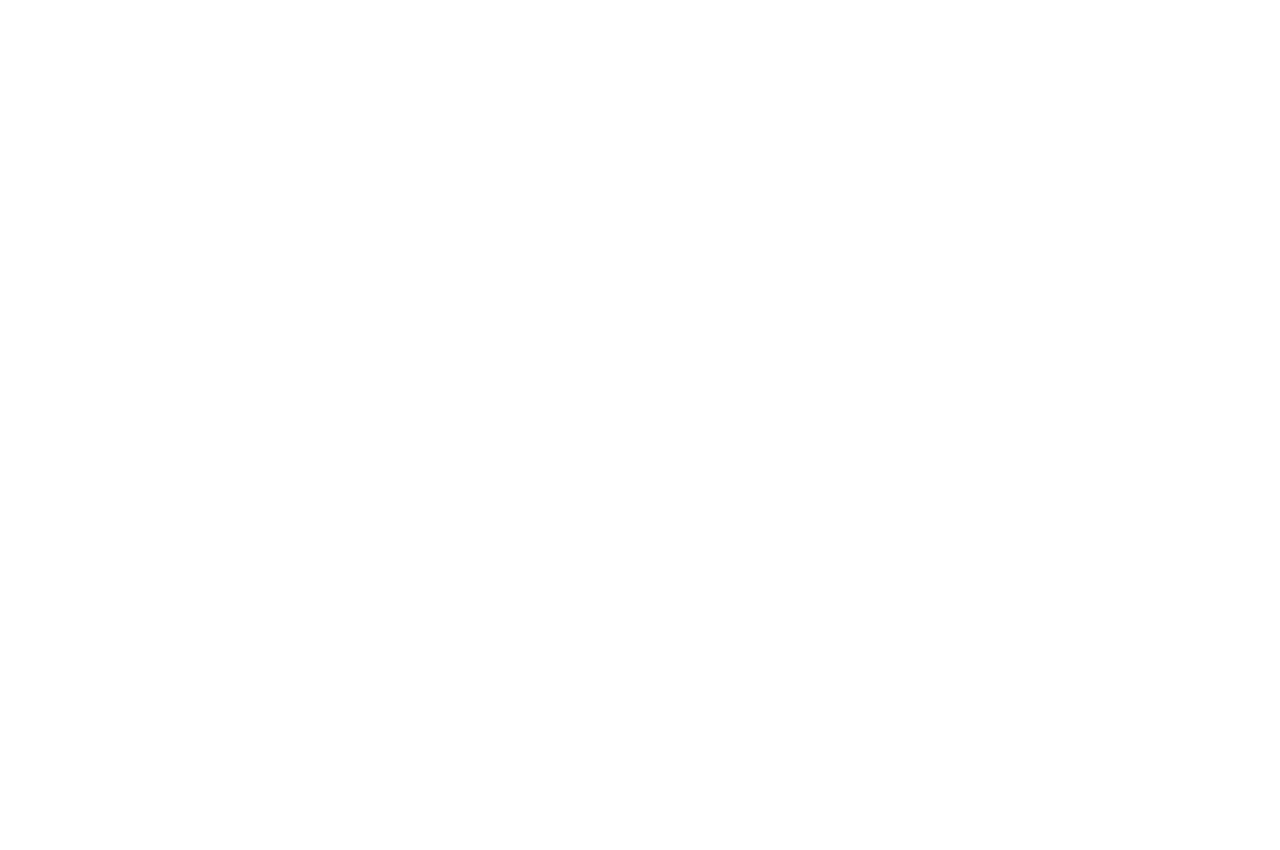
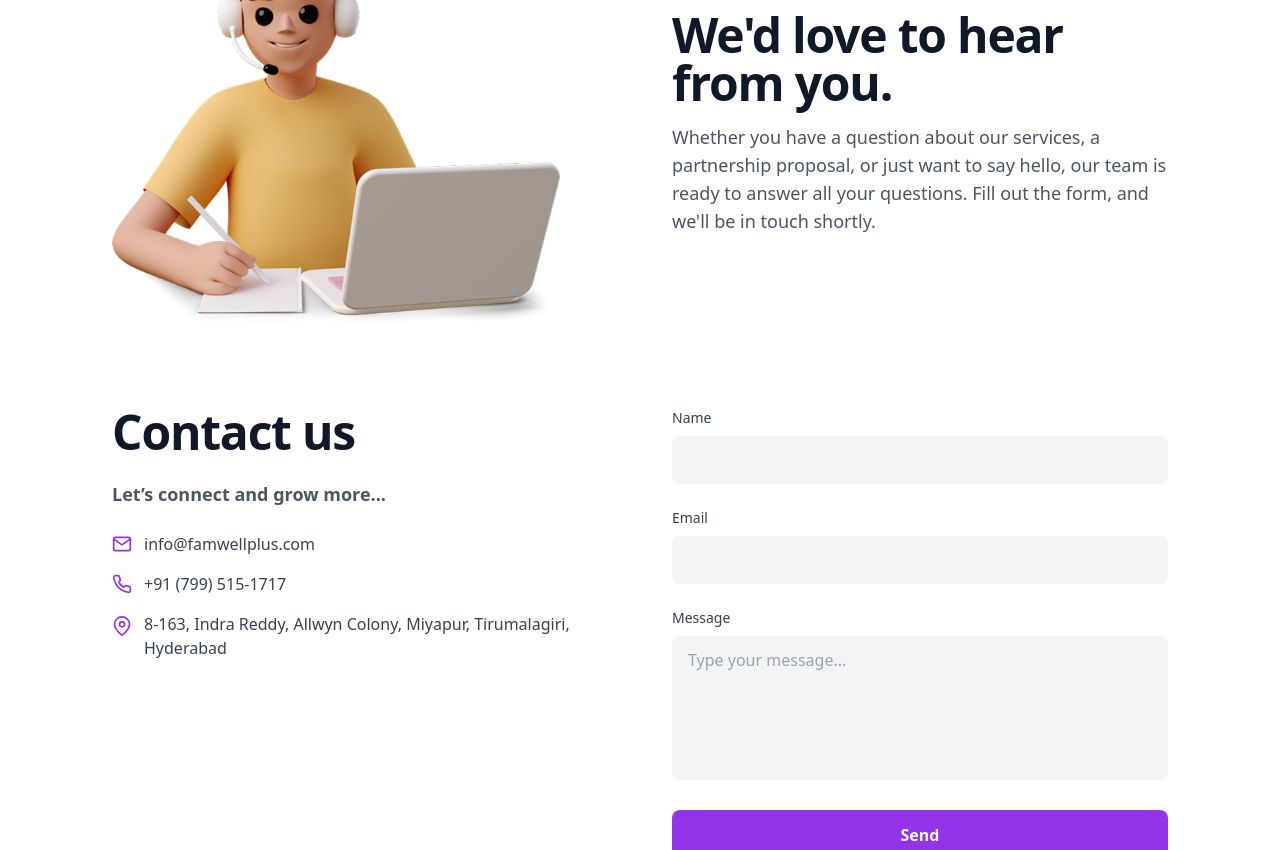
Before and after one commit to famwelltech/firebase_login, a React (Create React App) app: page /contact in a window 1280 px wide. Shown: the part 240-1090 px from the top of the page. Before the commit the page ends 800 px from the top, so only its background shows below. Built offline with nearby package versions, Linux system fonts and the light colour scheme.

Commit message:
Contact page added

```diff
--- a/src/App.js
+++ b/src/App.js
@@ -1,21 +1,20 @@
 import React from "react";
 import { BrowserRouter as Router, Routes, Route } from "react-router-dom";
-import Home from "./pages/Home";       // 👈 1. IMPORT YOUR HOME COMPONENT
+import Home from "./pages/Home";
 import AboutUs from "./pages/AboutUs";
 import Services from "./pages/Services";
+import ContactUs from "./pages/ContactUS";
 
 function App() {
   return (
     <Router>
       <Routes>
-
         <Route path="/" element={<Home />} />
         <Route path="/about" element={<AboutUs />} />
         <Route path="/services" element={<Services />} />
+        <Route path="/contact" element={<ContactUs />} />
         <Route path="/sign" element={<div>Sign Up Page Content</div>} />
         <Route path="/login" element={<div>Login Page Content</div>} />
-        <Route path="/contact" element={<div>Contact Us Page Content</div>} />
-
       </Routes>
     </Router>
   );
--- a/src/components/Footer.jsx
+++ b/src/components/Footer.jsx
@@ -1,6 +1,6 @@
 import React from 'react';
 import { FaFacebook, FaInstagram, FaTwitter, FaLinkedin, FaYoutube } from "react-icons/fa";
-import FamWellLogo from "../assets/FamWellLogo.png";
+import FamWellLogo from "../assets/logo final.png";
 
 const Footer = () => {
   const foregroundColor = 'text-gray-900';
--- /dev/null
+++ b/src/pages/ContactUS.jsx
@@ -0,0 +1,151 @@
+import React from "react";
+import Navbar from "../components/Navbar";
+import Footer from "../components/Footer";
+import ContactUsMen from "../assets/ContactUsMen.png";
+import { FiMail, FiPhone, FiMapPin } from "react-icons/fi";
+
+const ContactUs = () => {
+  return (
+    <div className="font-sans min-h-screen bg-white text-gray-900">
+      <Navbar />
+
+      <main className="pt-20 pb-20 px-6 md:px-16 lg:px-28">
+        <div className="max-w-7xl mx-auto flex flex-col space-y-20">
+          {/* --- TOP ROW: Image + Welcome Text --- */}
+          <div className="grid lg:grid-cols-2 gap-16 items-center">
+            {/* Image */}
+            <div>
+              <img
+                src={ContactUsMen}
+                alt="Customer Support"
+                className="w-full max-w-md mx-auto lg:mx-0"
+              />
+            </div>
+
+            {/* Title & Text */}
+            <div>
+              <h2 className="text-4xl md:text-5xl font-extrabold text-gray-900 tracking-tight mb-4">
+                We'd love to hear from you.
+              </h2>
+              <p className="text-lg text-gray-600">
+                Whether you have a question about our services, a partnership
+                proposal, or just want to say hello, our team is ready to answer
+                all your questions. Fill out the form, and we'll be in touch
+                shortly.
+              </p>
+            </div>
+          </div>
+
+          {/* --- BOTTOM ROW: Contact Info + Form --- */}
+          <div className="grid lg:grid-cols-2 gap-16 items-start">
+            {/* Contact Us Info */}
+            <div className="space-y-6">
+              <h2 className="text-4xl md:text-5xl font-extrabold text-gray-900 tracking-tight">
+                Contact us
+              </h2>
+              <p className="text-lg text-gray-600 font-bold">
+                Let’s connect and grow more...
+              </p>
+
+              <div className="space-y-4 text-gray-700">
+                {/* Email */}
+                <div className="flex items-center space-x-3">
+                  <FiMail className="w-5 h-5 text-purple-600" />
+                  <a
+                    href="mailto:info@famwellplus.com"
+                    className="hover:text-purple-600"
+                  >
+                    info@famwellplus.com
+                  </a>
+                </div>
+
+                {/* Phone */}
+                <div className="flex items-center space-x-3">
+                  <FiPhone className="w-5 h-5 text-purple-600" />
+                  <a
+                    href="tel:+917995151717"
+                    className="hover:text-purple-600"
+                  >
+                    +91 (799) 515-1717
+                  </a>
+                </div>
+
+                {/* Address */}
+                <div className="flex items-start space-x-3">
+                  <FiMapPin className="w-5 h-5 text-purple-600 mt-1 flex-shrink-0" />
+                  <span>
+                    8-163, Indra Reddy, Allwyn Colony, Miyapur, Tirumalagiri,
+                    Hyderabad
+                  </span>
+                </div>
+              </div>
+            </div>
+
+            {/* Form */}
+            <form className="space-y-6">
+              {/* Name */}
+              <div>
+                <label
+                  htmlFor="name"
+                  className="block text-sm font-medium text-gray-700 mb-2"
+                >
+                  Name
+                </label>
+                <input
+                  type="text"
+                  id="name"
+                  className="w-full px-4 py-3 border-none bg-gray-100 rounded-lg focus:ring-2 focus:ring-purple-500 focus:bg-white"
+                />
+              </div>
+
+              {/* Email */}
+              <div>
+                <label
+                  htmlFor="email"
+                  className="block text-sm font-medium text-gray-700 mb-2"
+                >
+                  Email
+                </label>
+                <input
+                  type="email"
+                  id="email"
+                  className="w-full px-4 py-3 border-none bg-gray-100 rounded-lg focus:ring-2 focus:ring-purple-500 focus:bg-white"
+                />
+              </div>
+
+              {/* Message */}
+              <div>
+                <label
+                  htmlFor="message"
+                  className="block text-sm font-medium text-gray-700 mb-2"
+                >
+                  Message
+                </label>
+                <textarea
+                  id="message"
+                  rows="5"
+                  placeholder="Type your message..."
+                  className="w-full px-4 py-3 border-none bg-gray-100 rounded-lg focus:ring-2 focus:ring-purple-500 focus:bg-white resize-none"
+                ></textarea>
+              </div>
+
+              {/* Button */}
+              <div>
+                <button
+                  type="submit"
+                  className="w-full bg-purple-600 text-white font-semibold py-3 px-6 rounded-lg hover:bg-purple-700 transition duration-300 ease-in-out"
+                >
+                  Send
+                </button>
+              </div>
+            </form>
+          </div>
+        </div>
+      </main>
+
+      <Footer />
+    </div>
+  );
+};
+
+export default ContactUs;
```
Also changed, not shown: src/assets/ContactUsMen.png (added), src/assets/logo final.png (added).
